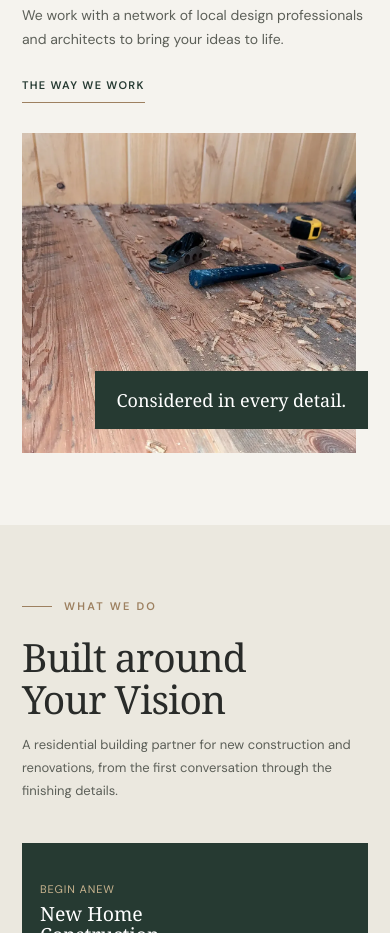
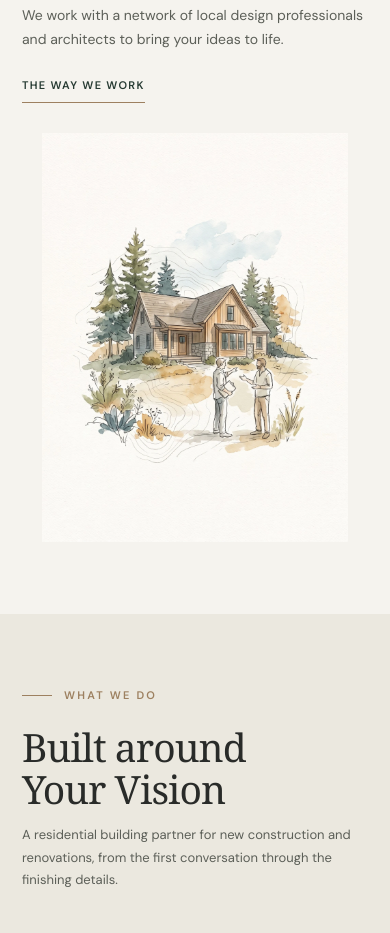
Before and after one commit to moonlitnghts/LMAC, a plain HTML site: page index.html in a window 390 px wide. Shown: the part 1258-2191 px from the top of the page. Drawn offline with Linux system fonts and the light colour scheme; a web font is replaced by a local one.

Commit message:
Add files via upload

```diff
--- a/index.html
+++ b/index.html
@@ -28,7 +28,7 @@
 <link rel="preconnect" href="https://fonts.googleapis.com">
 <link rel="preconnect" href="https://fonts.gstatic.com" crossorigin>
 <link href="https://fonts.googleapis.com/css2?family=DM+Sans:wght@400;500;600;700&family=Italiana&display=swap" rel="stylesheet">
-<link rel="stylesheet" href="styles.css?v=12">
+<link rel="stylesheet" href="styles.css?v=13">
 <script type="application/ld+json">{"@context":"https://schema.org","@type":"GeneralContractor","name":"LMAC Customs","description":"Custom home building and renovations in Maine.","url":"https://lmaccustoms.com/","email":"brandon@lmaccustoms.com","telephone":"+1-207-583-7516","areaServed":[{"@type":"City","name":"Lovell, Maine"},{"@type":"City","name":"Naples, Maine"},{"@type":"City","name":"Sebago, Maine"},{"@type":"City","name":"Sweden, Maine"},{"@type":"City","name":"Denmark, Maine"},{"@type":"City","name":"Bridgton, Maine"},{"@type":"City","name":"Brownfield, Maine"},{"@type":"City","name":"Fryeburg, Maine"}],"image":"https://lmaccustoms.com/logo.svg"}</script>
 </head>
 <body>
@@ -41,7 +41,7 @@
 <main id="main-content">
 <section class="hero" id="home"><div class="hero-content fade-in"><p class="eyebrow">Residential construction · Maine</p><h1>Thoughtfully<br><em>Built</em> <span class="bw">Beautifully</span><span class="lv"><em>Lived</em></span></h1><p class="hero-copy">New homes and considered renovations, shaped by New England craftsmanship and a commitment to doing things right.</p><div class="actions"><a class="button light" href="#work">Explore Our Work</a><a class="button outline" href="#contact">Start Your Project</a></div></div></section>
 
-<section class="section intro" id="about"><div class="intro-copy fade-in"><p class="eyebrow">A better building experience</p><h2>Good homes<br>begin with<br><em>Good People</em></h2><p>At LMAC Customs, we believe a successful project starts with listening. We take the time to understand how you live, what matters to you, and what you want your home to become.</p><p>From a new home built for the Maine landscape to a careful renovation of a place you already love, our focus is on clear planning, honest communication, and quality workmanship.</p><p>We work with a network of local design professionals and architects to bring your ideas to life.</p><a class="text-link" href="#process">The way we work</a></div><div class="intro-image fade-in"><img loading="lazy" width="1100" height="1100" src="intro-details.webp" alt="Hand plane, hammer and tape measure on a pine floor covered in fresh shavings"><div class="image-caption">Considered in every detail.</div></div></section>
+<section class="section intro" id="about"><div class="intro-copy fade-in"><p class="eyebrow">A better building experience</p><h2>Good homes<br>begin with<br><em>Good People</em></h2><p>At LMAC Customs, we believe a successful project starts with listening. We take the time to understand how you live, what matters to you, and what you want your home to become.</p><p>From a new home built for the Maine landscape to a careful renovation of a place you already love, our focus is on clear planning, honest communication, and quality workmanship.</p><p>We work with a network of local design professionals and architects to bring your ideas to life.</p><a class="text-link" href="#process">The way we work</a></div><div class="intro-image fade-in"><img loading="lazy" width="1055" height="1414" src="good-people-illustration.webp" alt="Watercolor illustration of a custom home surrounded by trees, with a builder speaking with homeowners"></div></section>
 
 <section class="section services" id="services"><div class="section-heading fade-in"><div><p class="eyebrow">What we do</p><h2>Built around<br>Your Vision</h2></div><p class="heading-note">A residential building partner for new construction and renovations, from the first conversation through the finishing details.</p></div><div class="service-grid">
 <a class="service-card fade-in" href="#contact"><div class="service-card-copy"><span>Begin anew</span><h3>New Home<br>Construction</h3></div></a>
--- a/styles.css
+++ b/styles.css
@@ -225,3 +225,26 @@ img{max-width:100%}
 @media(max-width:650px){.step.final{margin:0 -14px;padding:24px 14px}.step.final h3{font-size:26px}}
 .work-title .nw{white-space:nowrap}
 .intro h2 em{color:#8f7152}
+
+
+/* Good People illustration: preserve the complete portrait artwork without cropping. */
+.intro-image{
+  height:clamp(440px,48vw,620px);
+  min-width:0;
+  background:transparent;
+}
+.intro-image img{
+  width:100%;
+  height:100%;
+  object-fit:contain;
+  object-position:center;
+}
+@media(max-width:900px){
+  .intro-image{height:clamp(400px,68vw,560px)}
+}
+@media(max-width:650px){
+  .intro-image{
+    height:clamp(340px,105vw,500px);
+    margin-right:0;
+  }
+}
```
Also changed, not shown: good-people-illustration.webp (added).
